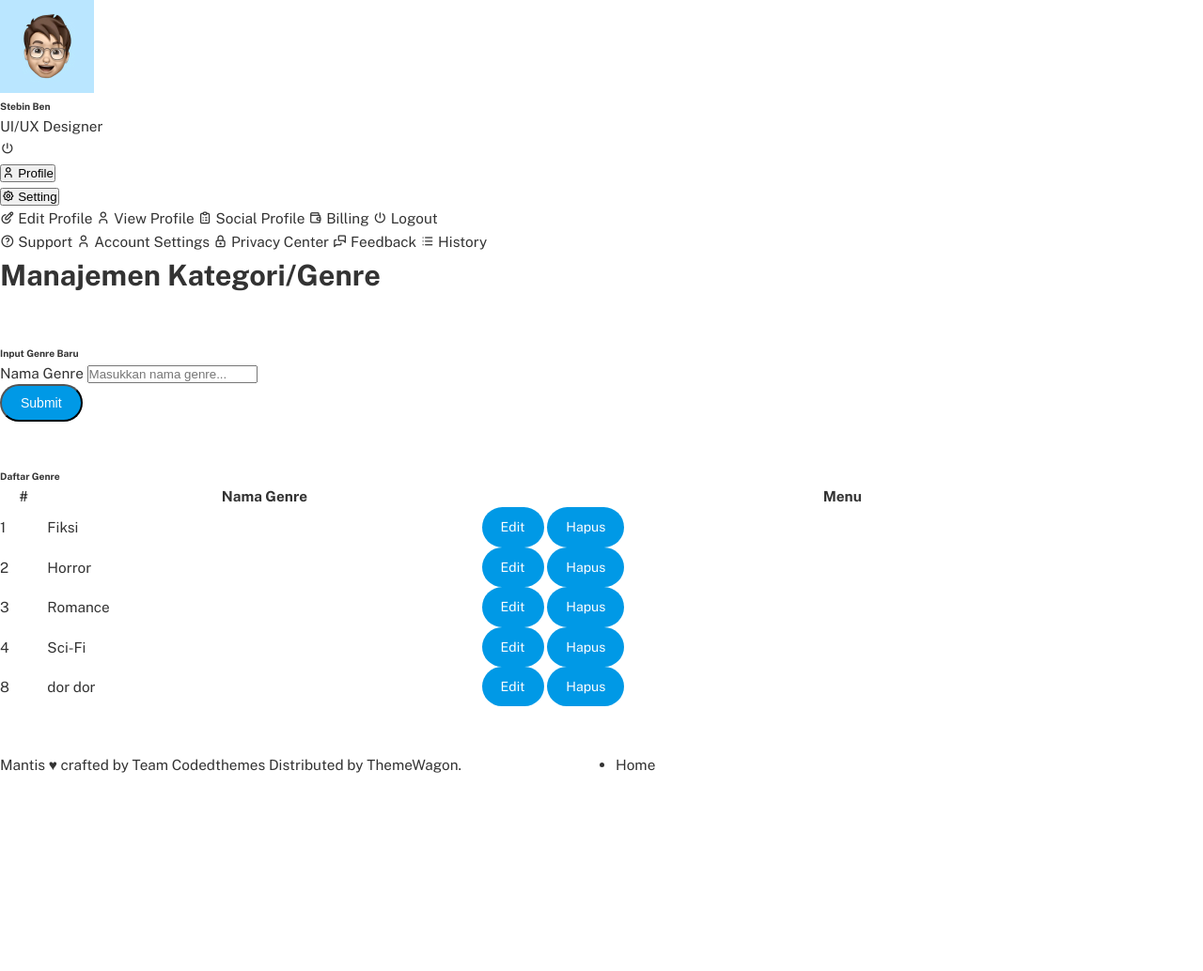
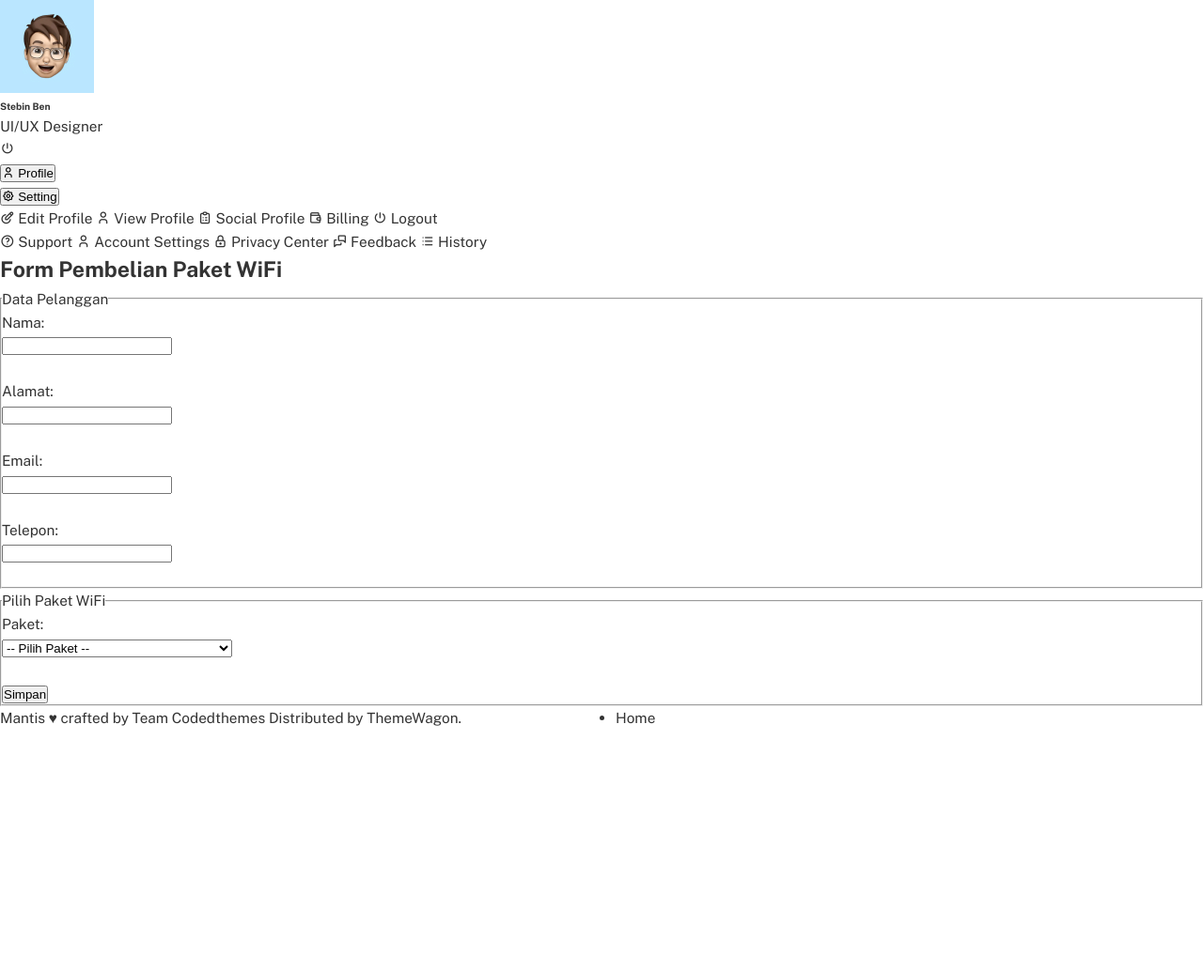
Before and after one commit to TheoAchmad/nvcnetphp, a PHP site: page /assets/pages/admin/index.php in a window 1280 px wide. Shown: the part 1209-2243 px from the top of the page at 94% size. After the commit the page ends 1982 px from the top, so only its background shows below. Run offline with PHP 8.4, Linux system fonts and the light colour scheme.

Commit message:
finish sementara

```diff
--- a/assets/pages/admin/admin-page/form-kategori.php
+++ /dev/null
@@ -1,91 +0,0 @@
-<div class="container-fluid">
-    <div class="row">
-        <div class="col-lg-12">
-            <h1 class="page-header">Manajemen Kategori/Genre</h1>
-        </div>
-    </div>
-
-    <div class="row">
-        <div class="col-lg-6">
-            <div class="card shadow mb-4">
-                <div class="card-header py-3">
-                    <h6 class="m-0 font-weight-bold text-primary">Input Genre Baru</h6>
-                </div>
-                <div class="card-body">
-                    <form action="#" method="POST">
-                        <div class="form-group">
-                            <label for="nama_genre">Nama Genre</label>
-                            <input type="text" class="form-control" id="nama_genre" name="nama_genre" placeholder="Masukkan nama genre..." required>
-                        </div>
-                        <button type="submit" class="btn btn-primary">Submit</button>
-                    </form>
-                </div>
-            </div>
-        </div>
-    </div>
-
-    <div class="row">
-        <div class="col-lg-12">
-            <div class="card shadow mb-4">
-                <div class="card-header py-3">
-                    <h6 class="m-0 font-weight-bold text-primary">Daftar Genre</h6>
-                </div>
-                <div class="card-body">
-                    <div class="table-responsive">
-                        <table class="table table-bordered table-hover" id="dataTable" width="100%" cellspacing="0">
-                            <thead>
-                                <tr>
-                                    <th>#</th>
-                                    <th>Nama Genre</th>
-                                    <th>Menu</th>
-                                </tr>
-                            </thead>
-                            <tbody>
-                                <tr>
-                                    <td>1</td>
-                                    <td>Fiksi</td>
-                                    <td>
-                                        <a href="#" class="btn btn-warning btn-sm">Edit</a>
-                                        <a href="#" class="btn btn-danger btn-sm">Hapus</a>
-                                    </td>
-                                </tr>
-                                <tr>
-                                    <td>2</td>
-                                    <td>Horror</td>
-                                    <td>
-                                        <a href="#" class="btn btn-warning btn-sm">Edit</a>
-                                        <a href="#" class="btn btn-danger btn-sm">Hapus</a>
-                                    </td>
-                                </tr>
-                                <tr>
-                                    <td>3</td>
-                                    <td>Romance</td>
-                                    <td>
-                                        <a href="#" class="btn btn-warning btn-sm">Edit</a>
-                                        <a href="#" class="btn btn-danger btn-sm">Hapus</a>
-                                    </td>
-                                </tr>
-                                <tr>
-                                    <td>4</td>
-                                    <td>Sci-Fi</td>
-                                    <td>
-                                        <a href="#" class="btn btn-warning btn-sm">Edit</a>
-                                        <a href="#" class="btn btn-danger btn-sm">Hapus</a>
-                                    </td>
-                                </tr>
-                                <tr>
-                                    <td>8</td>
-                                    <td>dor dor</td>
-                                    <td>
-                                        <a href="#" class="btn btn-warning btn-sm">Edit</a>
-                                        <a href="#" class="btn btn-danger btn-sm">Hapus</a>
-                                    </td>
-                                </tr>
-                            </tbody>
-                        </table>
-                    </div>
-                </div>
-            </div>
-        </div>
-    </div>
-</div>
--- /dev/null
+++ b/assets/pages/admin/admin-page/form-pelanggan.php
@@ -0,0 +1,73 @@
+<!DOCTYPE html>
+<html>
+<head>
+  <title>Form Pelanggan</title>
+  <script>
+    function updateHarga() {
+      const paket = document.getElementById("jenis_paket").value;
+      const hargaInput = document.getElementById("harga");
+
+      if (paket === "1") {
+        hargaInput.value = 100000;
+      } else if (paket === "2") {
+        hargaInput.value = 150000;
+      } else if (paket === "3") {
+        hargaInput.value = 200000;
+      } else {
+        hargaInput.value = "";
+      }
+    }
+  </script>
+
+</head>
+<body>
+  <h2>Form Pembelian Paket WiFi</h2>
+  <form action="/ProjekNVCNET/assets/pages/admin/admin-page/proses-pelanggan.php" method="POST">
+
+    <!-- Data Pelanggan -->
+    <fieldset>
+      <legend>Data Pelanggan</legend>
+      <label>Nama:</label><br>
+      <input type="text" name="nama" required><br><br>
+
+      <label>Alamat:</label><br>
+      <input type="text" name="alamat"><br><br>
+
+      <label>Email:</label><br>
+      <input type="text" name="email"><br><br>
+
+      <label>Telepon:</label><br>
+      <input type="text" name="telepon"><br><br>
+    </fieldset>
+
+    <!-- Pilih Paket WiFi -->
+    <fieldset>
+      <legend>Pilih Paket WiFi</legend>
+      <label>Paket:</label><br>
+      <select name="jenis_paket" id="jenis_paket" onchange="updateHarga()" required>
+        <option value="">-- Pilih Paket --</option>
+        <option value="1">Internet Broadband only - Rp100.000</option>
+        <option value="2">Internet Broadband Fast - Rp150.000</option>
+        <option value="3">Internet Broadband High - Rp200.000</option>
+      </select><br><br>
+
+
+    <!-- Data Pembayaran -->
+    <!-- <fieldset>
+      <legend>Data Pembayaran</legend>
+      <label>Metode Pembayaran:</label><br>
+      <select name="metode" required>
+        <option value="transfer">Transfer Bank</option>
+        <option value="tunai">Tunai</option>
+        <option value="e-wallet">E-Wallet</option>
+      </select><br><br>
+
+      <label>Tanggal Pembayaran:</label><br>
+      <input type="date" name="tanggal_bayar" required><br><br>
+    </fieldset> -->
+
+    <input type="submit" value="Simpan">
+  </form>
+
+</body>
+</html>
--- a/assets/pages/admin/index.php
+++ b/assets/pages/admin/index.php
@@ -345,7 +345,7 @@
       <!-- [ Main Content ] start -->
 
         <?php
-            include "./admin-page/form-kategori.php"
+            include "admin-page/form-pelanggan.php"
         ?>
 
     </div>
--- a/index.php
+++ b/index.php
@@ -15,7 +15,7 @@
       <a href="" class="active">HOME</a>
       <a href="assets/pages/about.php">ABOUT US</a>
       <a href="assets/pages/coverage.php">COVERAGE</a>
-      <a href="assets/pages/contact.php">CONTACT</a>
+      <a href="assets/pages/admin/index.php">CONTACT</a>
     </div>
 
     <a href="#" id="hamburger"><i class="fa-solid fa-bars"></i></a>
```
Also changed, not shown: assets/config/koneksi.php (+8 -16 lines), assets/pages/admin/admin-page/proses-pelanggan.php (added, +43 -0 lines).
